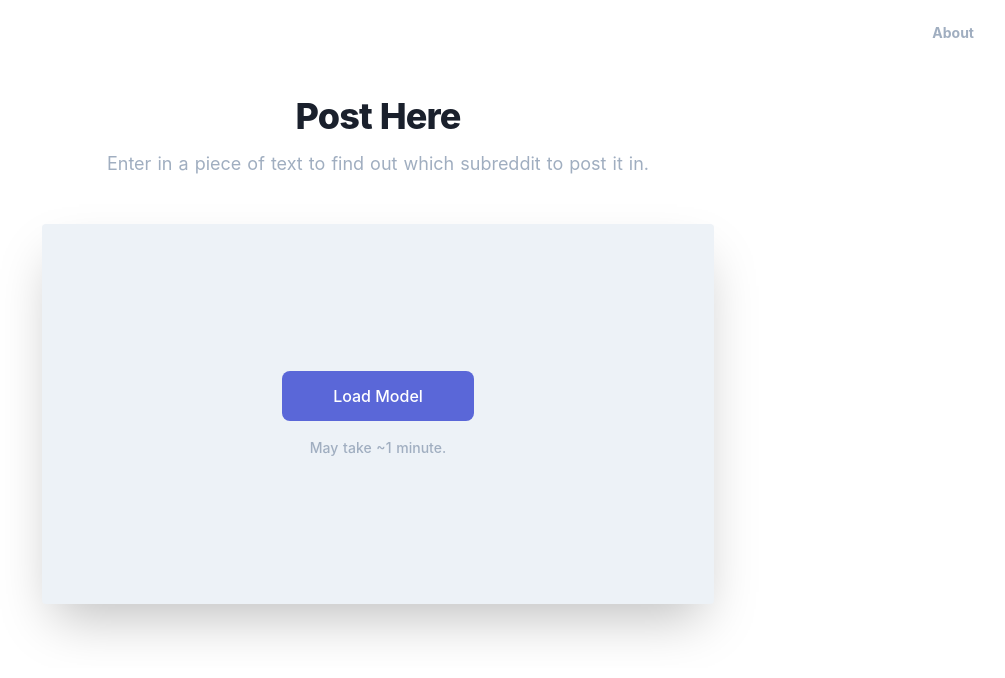
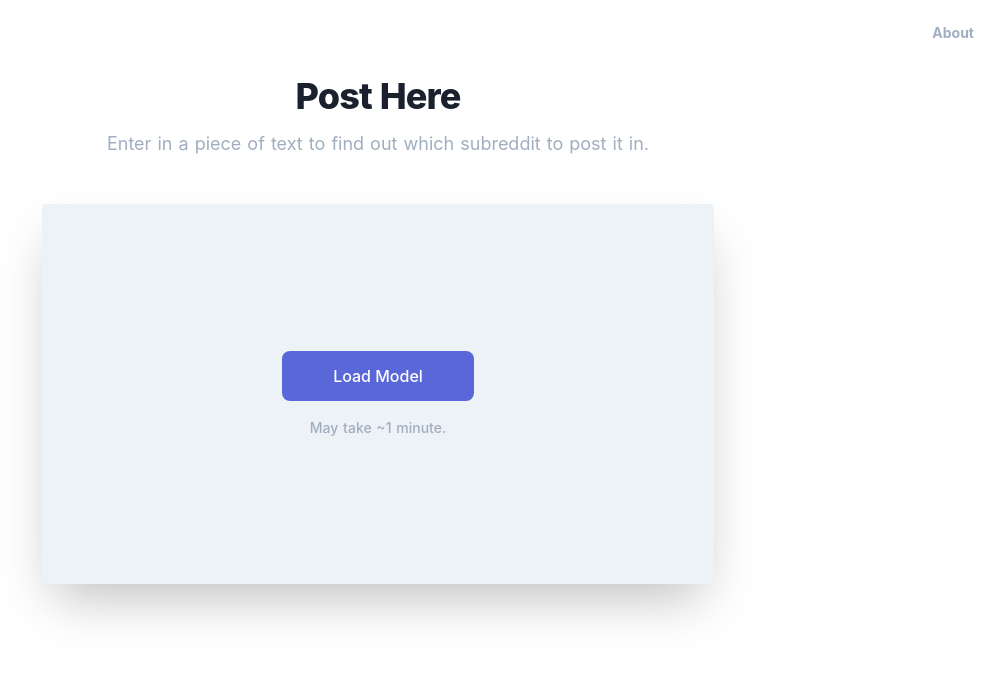
Before and after one commit to spentaur/post-here-fe, a Nuxt app: page / in a window 1280 px wide. Shown: the top 678 px of the page, without its empty margins (262-1267 px from the left). Built offline with nearby package versions, Linux system fonts and the light colour scheme; a web font is replaced by a local one; what @braid/vue-formulate, @tailwindcss/ui would draw is missing.

Commit message:
fit typos, padding, nav links

```diff
--- a/pages/index.vue
+++ b/pages/index.vue
@@ -1,5 +1,5 @@
 <template>
-  <div id="container" class="bg-white pt-8 pb-16 px-4 overflow-hidden sm:px-6">
+  <div id="container" class="bg-white pt-3 pb-16 px-4 overflow-hidden sm:px-6">
     <div class="relative max-w-2xl mx-auto">
       <div class="text-center">
         <h2
```
